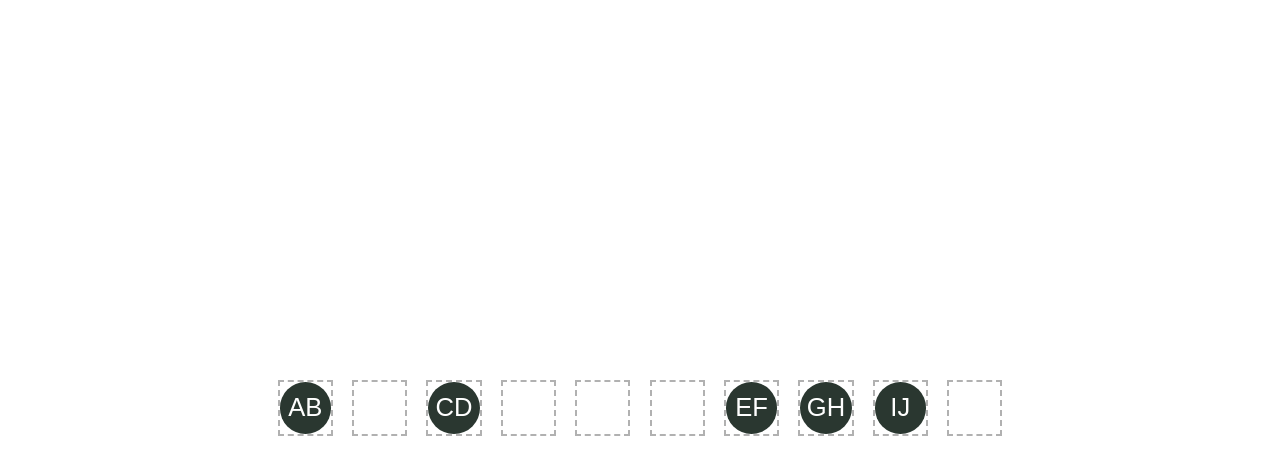
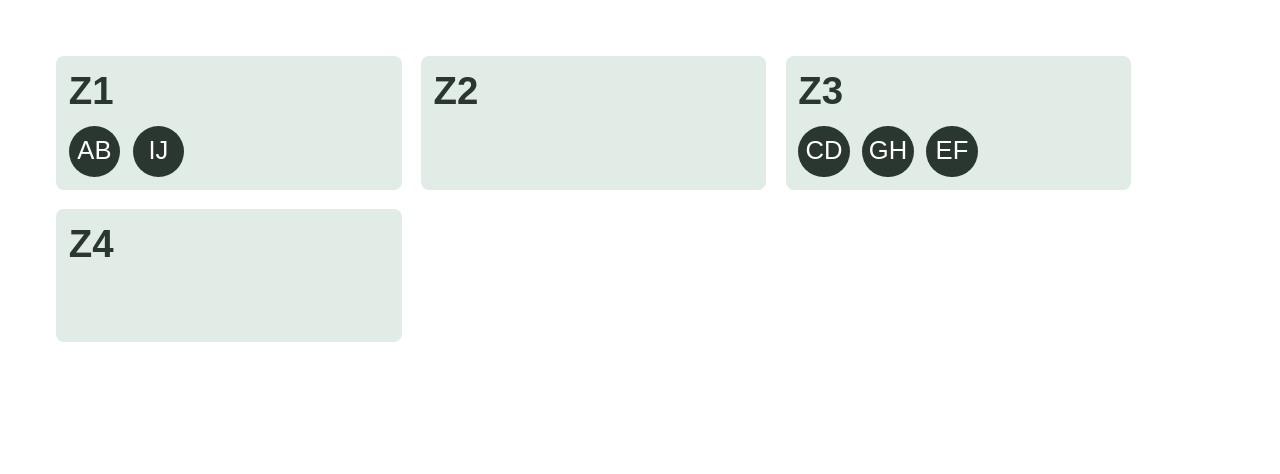
Before and after one commit to gedankenessen/wartezimmer, a React (Create React App) app: page / in a window 1280 px wide. Shown: the top 474 px of the page. Built offline with nearby package versions, Linux system fonts and the light colour scheme.

Commit message:
Very rough room demo

```diff
--- a/src/components/shared/Dragzone/Dragzone.tsx
+++ b/src/components/shared/Dragzone/Dragzone.tsx
@@ -1,13 +1,14 @@
 import React from 'react';
 import styled from 'styled-components';
+import { Droppable } from '../Droppable/Droppable';
 
 const DragzoneWrapper = styled.div`
   width: 3.2rem;
   height: 3.2rem;
-  display: flex;
-  justify-content: center;
-  align-items: center;
   border: 2px dashed #B1B1B1;
+`
+
+const DragzoneContent = styled(Droppable)`
 `
 
 export interface DragzoneProps {
@@ -15,7 +16,9 @@ export interface DragzoneProps {
 }
 
 export const Dragzone: React.FC<React.PropsWithChildren<DragzoneProps>> = ({ id, children }) => (
-  <DragzoneWrapper>
-    {children}
-  </DragzoneWrapper>
+    <DragzoneContent id={id}>
+      <DragzoneWrapper>
+          {children}
+      </DragzoneWrapper>
+    </DragzoneContent>
 )
--- a/src/components/shared/Droppable/Droppable.tsx
+++ b/src/components/shared/Droppable/Droppable.tsx
@@ -2,7 +2,10 @@ import React from 'react';
 import { Droppable as _Droppable } from 'react-beautiful-dnd';
 import styled from 'styled-components';
 
-const DroppableWrapper = styled.div``
+const DroppableWrapper = styled.div`
+  min-width: 3.2rem;
+  min-height: 3.2rem;
+`
 
 export interface DroppableProps {
   id: string;
--- a/src/components/shared/Person/Person.tsx
+++ b/src/components/shared/Person/Person.tsx
@@ -1,31 +1,35 @@
 import React from 'react';
 import styled from 'styled-components';
+import { Draggable } from '../Draggable/Draggable';
 
 const PersonWrapper = styled.div`
   width: 3.2rem;
   height: 3.2rem;
+  color: white;
   background-color: #2A3730;
   display: flex;
   align-items: center;
   justify-content: center;
   border-radius: 100%;
-`
-const PersonText = styled.p`
-  color: white;
+  font-family: Sans-Serif;
   font-size: 1.6rem;
   line-height: 1.6rem;
-  font-family: Sans-Serif;
+  text-align: center;
 `
 
 type PersonVariants = 'full' | 'border';
 
 export interface PersonProps {
+  id: string;
+  index?: number;
   text: string;
   variant?: PersonVariants;
 }
 
-export const Person: React.FC<PersonProps> = ({ text, variant = "full" }) => (
+export const Person: React.FC<PersonProps> = ({ id, index = 0, text, variant = "full" }) => (
+  <Draggable id={id} index={index}>
   <PersonWrapper>
-    <PersonText>{text}</PersonText>
+    {text}
   </PersonWrapper>
+    </Draggable>
 )
--- a/src/components/shared/Room/Room.tsx
+++ b/src/components/shared/Room/Room.tsx
@@ -1,5 +1,6 @@
 import React from 'react';
 import styled from 'styled-components';
+import { Droppable } from '../Droppable/Droppable';
 import { Person, PersonProps } from '../Person/Person';
 
 const RoomWrapper = styled.div`
@@ -31,19 +32,22 @@ const RoomPeopleWrapper = styled.div`
 `
 
 export interface RoomProps {
+  id: string;
   title: string;
   people: PersonProps[]
 }
 
-export const Room: React.FC<RoomProps> = ({ title, people }) => (
+export const Room: React.FC<RoomProps> = ({ id, title, people }) => (
   <RoomWrapper>
     <RoomTitle>{title}</RoomTitle>
+    <Droppable id={id}>
       <RoomPeopleWrapper>
         {
           people.map((person, key) =>
-          <Person key={key} {...person} />
+            <Person key={key} index={key} {...person} />
           )
         }
       </RoomPeopleWrapper>
+    </Droppable>
   </RoomWrapper>
 )
--- a/src/layout/App.tsx
+++ b/src/layout/App.tsx
@@ -1,84 +1,8 @@
-import React, { useState } from 'react';
-import { DragDropContext } from 'react-beautiful-dnd';
-import { Draggable } from 'src/components/shared/Draggable/Draggable';
-import { Droppable } from 'src/components/shared/Droppable/Droppable';
-import { Person } from 'src/components/shared/Person/Person';
-import styled from 'styled-components';
-import { Dragzone } from '../components/shared/Dragzone/Dragzone';
-
-const AppWrapper = styled.div`
-  max-width: 1024px;
-  width: 100%;
-  height: 100vh;
-  overflow: hidden;
-  display: flex;
-  justify-content: center;
-  align-items: center;
-  margin: auto;
-`
-
-const AppContent = styled.div`
-  display: flex;
-  flex-direction: row;
-  gap: 1.2rem;
-`
+import React from 'react';
+import { RoomPlayground } from './playgrounds/RoomPlayground';
 
 export const App: React.FC = () => {
-
-  const people: Record<string, { text: string }> =
-  {
-    "AB1": { text: "AB" },
-    "CD1": { text: "CD" },
-    "EF1": { text: "EF" },
-    "GH1": { text: "GH" },
-    "IJ1": { text: "IJ" }
-  };
-
-  const [zones, setZones] = useState({
-    Z1: "AB1",
-    Z2: null,
-    Z3: "CD1",
-    Z4: null,
-    Z5: null,
-    Z6: null,
-    Z7: "EF1",
-    Z8: "GH1",
-    Z9: "IJ1",
-    Z10: null,
-  }
-  );
-
-  const handleOnDragEnd = (e: any) => {
-    const { source, destination, draggableId } = e;
-
-    if (!source || !destination) return;
-
-    setZones({
-      ...zones,
-      [destination.droppableId]: draggableId,
-      [source.droppableId]: null,
-    })
-  }
-
   return (
-    <DragDropContext onDragEnd={handleOnDragEnd}>
-      <AppWrapper>
-        <AppContent>
-          {
-            Object.entries(zones).map(([id, person], key) =>
-              <Dragzone key={key} id={id}>
-                <Droppable id={id}>
-                  {person &&
-                    <Draggable id={person}>
-                      <Person {...people[person]} />
-                    </Draggable>
-                  }
-                </Droppable>
-              </Dragzone>
-            )
-          }
-        </AppContent>
-      </AppWrapper>
-    </DragDropContext>
+    <RoomPlayground/>
   )
 }
--- /dev/null
+++ b/src/layout/playgrounds/RoomPlayground.tsx
@@ -0,0 +1,60 @@
+import React, { useState } from 'react';
+import { DragDropContext } from 'react-beautiful-dnd';
+import { Room } from 'src/components/shared/Room/Room';
+import styled from 'styled-components';
+
+const AppWrapper = styled.div`
+  display: flex;
+  justify-content: center;
+  padding: 3rem;
+`
+
+const AppContent = styled.div`
+  margin: auto;
+  display: flex;
+  flex-wrap: wrap;
+  flex-direction: row;
+  gap: 1.2rem;
+`
+
+export const RoomPlayground: React.FC = () => {
+
+  const people: Record<string, { text: string }> =
+  {
+    "AB1": { text: "AB" },
+    "CD1": { text: "CD" },
+    "EF1": { text: "EF" },
+    "GH1": { text: "GH" },
+    "IJ1": { text: "IJ" }
+  };
+
+  const [rooms, setRooms] = useState<Record<string, string[]>>({
+    Z1: ["AB1", "IJ1"],
+    Z2: [],
+    Z3: ["CD1", "GH1", "EF1"],
+    Z4: [],
+  }
+  );
+
+  const handleOnDragEnd = (e: any) => {
+    const { source, destination, draggableId } = e;
+
+    if (!source || !destination) return;
+
+    setRooms({
+      ...rooms,
+      [destination.droppableId]: [...rooms[destination.droppableId], draggableId],
+      [source.droppableId]: rooms[source.droppableId].filter((id: string) => id !== draggableId),
+    })
+  }
+
+  return (
+    <DragDropContext onDragEnd={handleOnDragEnd}>
+      <AppWrapper>
+        <AppContent>
+      {Object.entries(rooms).map(([id, names]) => <Room key={id} id={id} title={id} people={names.map((id) => ({ ...people[id], id }))} />)}
+        </AppContent>
+      </AppWrapper>
+    </DragDropContext>
+  )
+}
--- a/tsconfig.json
+++ b/tsconfig.json
@@ -7,7 +7,6 @@
             "dom.iterable",
             "esnext"
         ],
-        "composite": true,
         "allowJs": true,
         "skipLibCheck": true,
         "esModuleInterop": true,
@@ -15,6 +14,7 @@
         "strict": true,
         "forceConsistentCasingInFileNames": true,
         "noFallthroughCasesInSwitch": true,
+        "suppressImplicitAnyIndexErrors": true,
         "module": "esnext",
         "moduleResolution": "node",
         "incremental": true,
```
Also changed, not shown: src/layout/playgrounds/DropZonePlayground.tsx (added, +78 -0 lines), 2 other files (tests, documents, lock files or other folders). Lines whose indentation alone changed are shown as unchanged.
